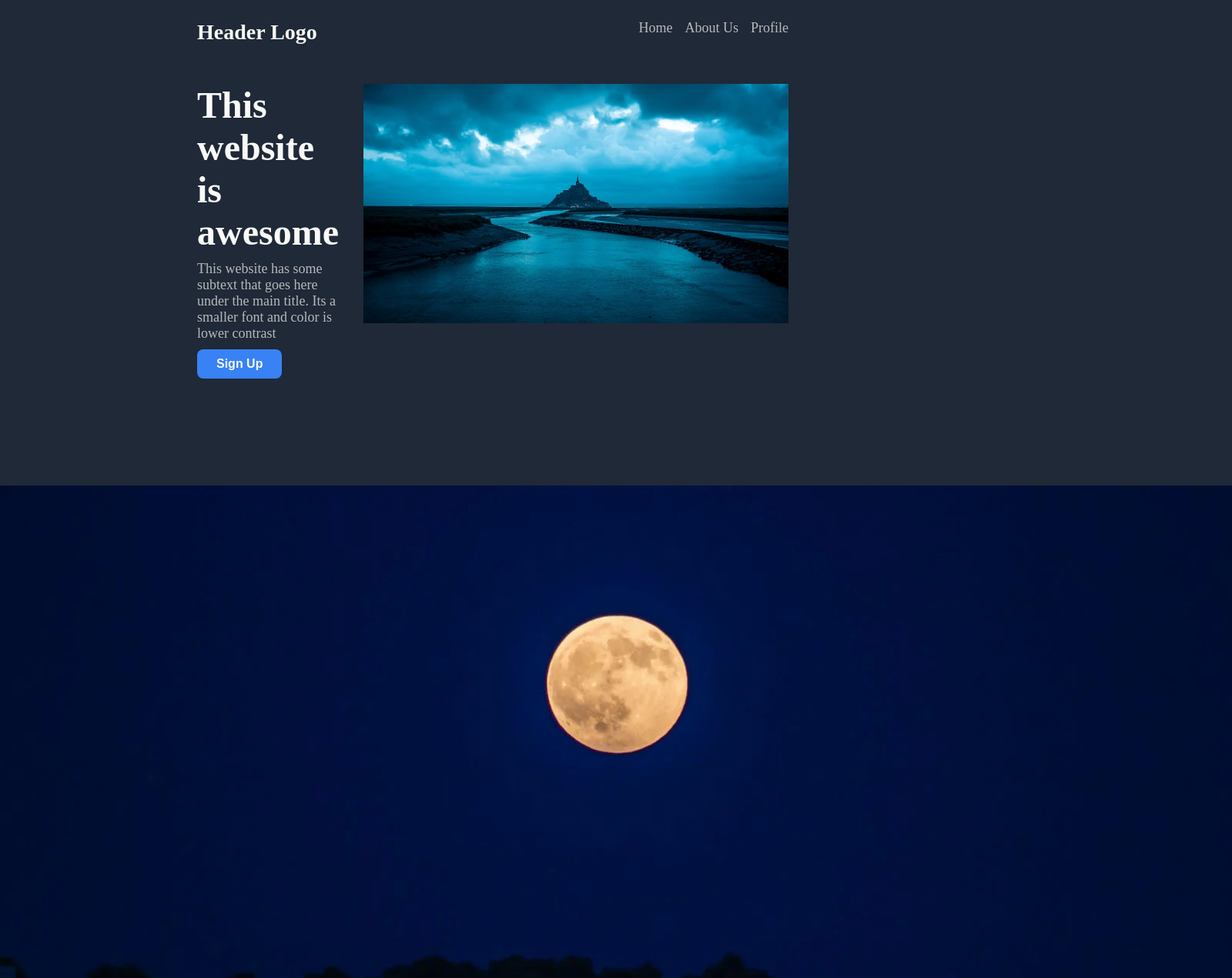
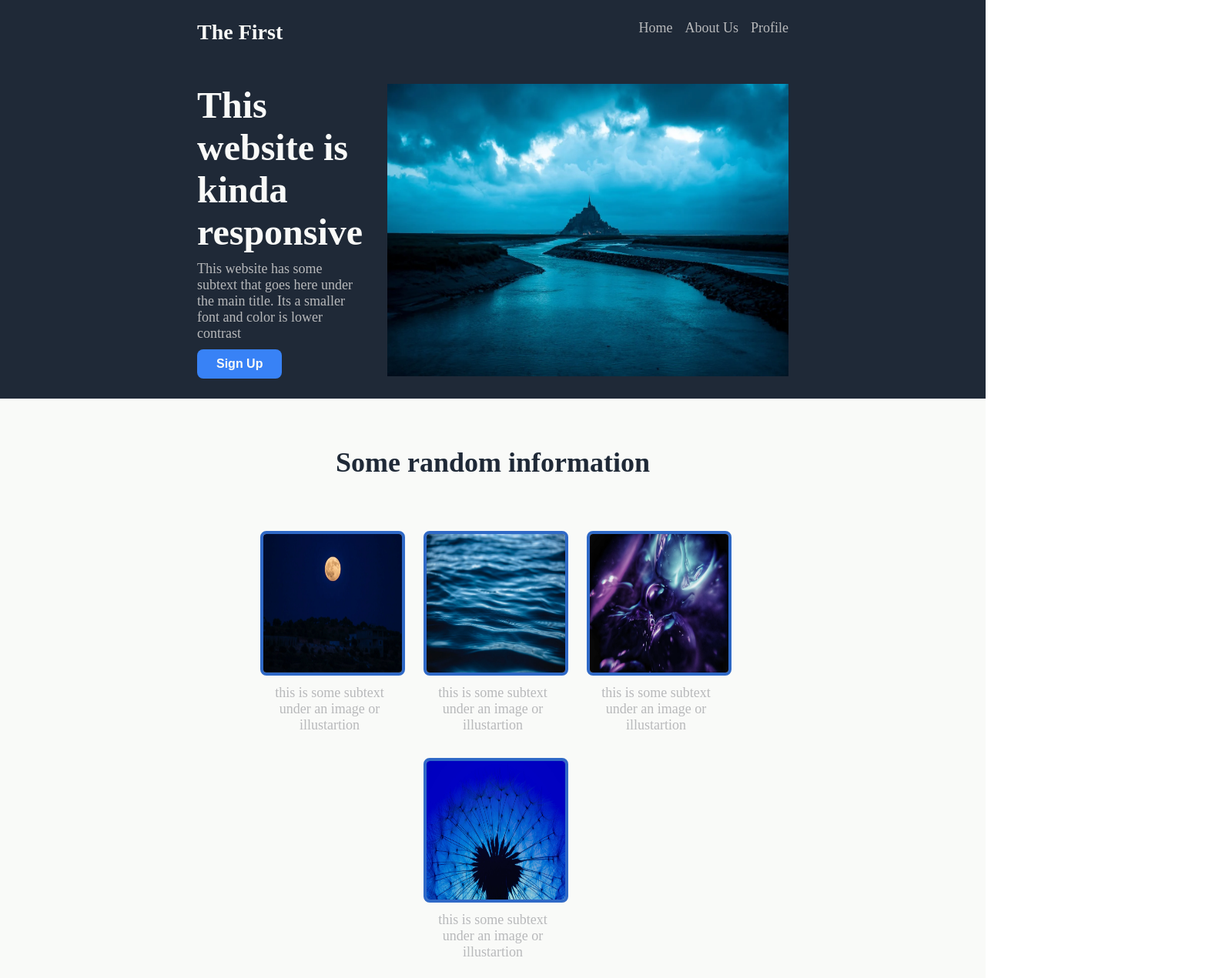
Before and after one commit to DhruvSuvarna10/landing-page1, a plain HTML site: page index.html in a window 1280 px wide. Shown: the top 1271 px of the page at 77% size, 1600 px wide, since content can reach past the window. Drawn offline with Linux system fonts and the light colour scheme.

Commit message:
hero v3 + info icons done

```diff
--- a/index.html
+++ b/index.html
@@ -9,7 +9,7 @@
 </head>
 <body>
     <header class="container">
-        <div class="left">Header Logo</div>
+        <div class="left">The First</div>
         <div class="right">
             <ul>
                 <li>Home</li>
@@ -21,7 +21,7 @@
 
     <div class="hero container">
         <div class="content">
-            <div class="title">This website is awesome</div>
+            <div class="title">This website is kinda responsive</div>
             <div class="subtext">This website has some subtext that goes here under the main title.
                 Its a smaller font and color is lower contrast
             </div>
@@ -32,37 +32,29 @@
         </div>
     </div>
 
-    <div class="info">
-        <h3>Some random information</h3>
+    <div class="info container">
+        <div><h3>Some random information</h3></div>
         <div class="icons-container">
             <div class="icon">
-                <div class="img">
-                    <img src="./images/img2.jpg" alt="blue">
-                </div>
+                <img src="./images/img2.jpg" alt="blue">
                 <div class="subtext">
                     this is some subtext under an image or illustartion
                 </div>
             </div>
             <div class="icon">
-                <div class="img">
-                    <img src="./images/img3.jpg" alt="blue">
-                </div>
+                <img src="./images/img3.jpg" alt="blue">
                 <div class="subtext">
                     this is some subtext under an image or illustartion
                 </div>
             </div>
             <div class="icon">
-                <div class="img">
-                    <img src="./images/img4.jpg" alt="blue">
-                </div>
+                <img src="./images/img4.jpg" alt="blue">
                 <div class="subtext">
                     this is some subtext under an image or illustartion
                 </div>
             </div>
             <div class="icon">
-                <div class="img">
-                    <img src="./images/img5.jpg" alt="blue">
-                </div>
+                <img src="./images/img5.jpg" alt="blue">
                 <div class="subtext">
                     this is some subtext under an image or illustartion
                 </div>
--- a/style.css
+++ b/style.css
@@ -2,7 +2,7 @@ body{
     box-sizing: border-box;
     margin:0;
     height:100vh;
-    background-color: #1f2937;
+    /* background-color: #1f2937; */
 }
 
 .container{
@@ -47,17 +47,22 @@ p{
 
 .content{
     flex:1 1 0;
+    max-height :380px;
 }
 
 .hero .image{
-    width:510px;
-    height:auto;
-    flex:1 0 auto;
+    width: 510px;
+    height: auto;
+    flex: 2 2 auto;
+    min-height: 380px;
+    min-width: 286px;
 }
 
 .hero img{
     width:100%;
     height:auto;
+    min-height:380px;
+    max-height:380px;
 }
 
 .hero button{
@@ -89,7 +94,7 @@ footer{
     text-align:center;
 }
 
-.content .title,.subtext,button{
+.content .title,.content .subtext,.content button{
     padding-bottom: 10px;
 }
 
@@ -97,6 +102,7 @@ h3{
     font-size:36px;
     font-weight:800;
     color:#1f2937;
+
 }
 
 .quote{
@@ -120,3 +126,34 @@ h3{
     background-color:#3882f6;
     color:white;
 }
+
+.info{
+    background-color: #f9faf8;
+    display:flex;
+    flex-direction: column;
+    align-items: center;
+
+}
+
+.icon{
+    width:180px;
+    height:auto;
+}
+.icon img{
+    width:180px;
+    height:180px;
+    border:4px solid #2f69c7;
+    border-radius: 8px;
+    margin-bottom:8px;
+}
+.icons-container{
+    display:flex;
+    flex-wrap:wrap;
+    gap:32px;
+    justify-content: center;
+}
+.icon .subtext{
+    width:180px;
+    text-align:center;
+    font-size:18px;
+}
```
